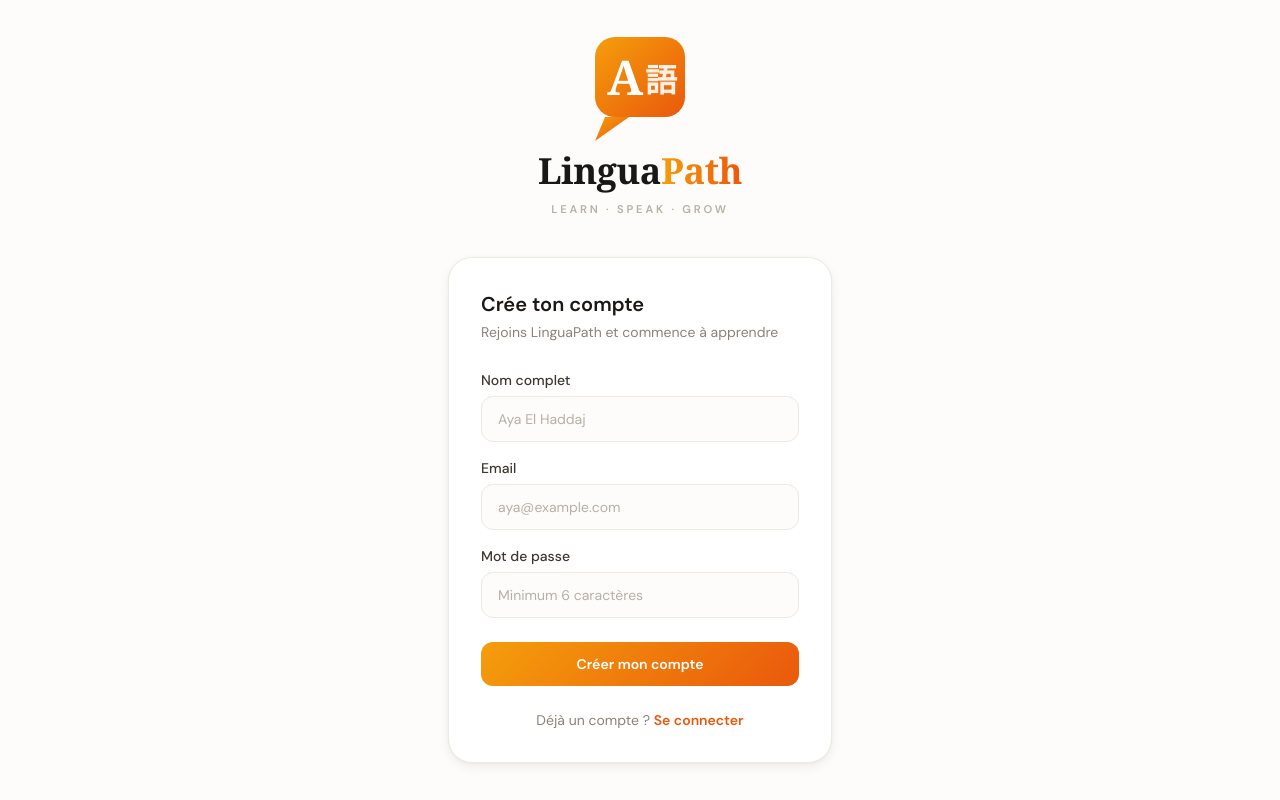
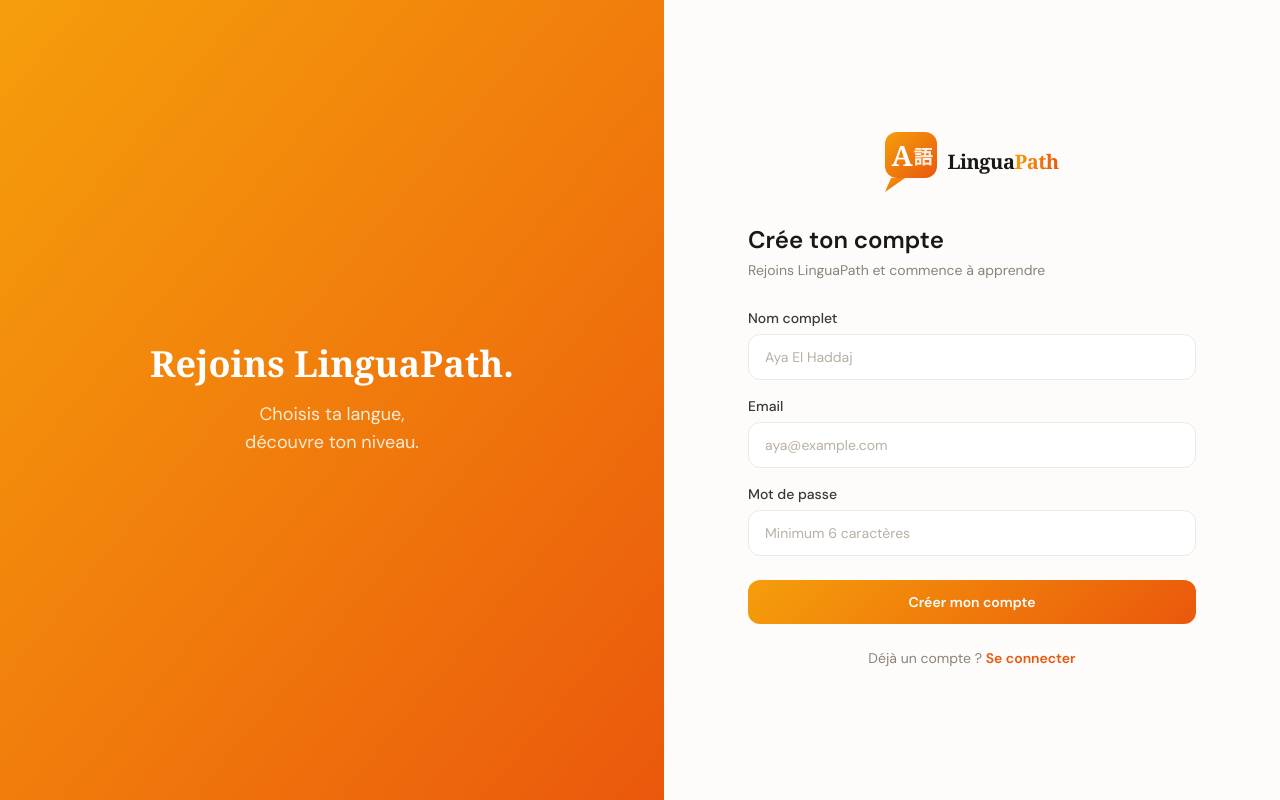
Before and after one commit to ElhaddajAya/linguapath, a React (Vite) app in the folder frontend/: page /signup in a window 1280 px wide. Built offline with nearby package versions, Linux system fonts and the light colour scheme.

Commit message:
Fixed style + profile page

```diff
--- a/frontend/src/components/Logo.jsx
+++ b/frontend/src/components/Logo.jsx
@@ -104,6 +104,58 @@
     );
   }
 
+  // ── VERSION SMALL — icône 52x60 + wordmark (pages auth) ──
+  if (size === "small") {
+    return (
+      <div style={{ display: "flex", alignItems: "center", gap: "10px" }}>
+        <svg
+          width='52'
+          height='60'
+          viewBox='0 0 52 60'
+          xmlns='http://www.w3.org/2000/svg'
+        >
+          <GradDefs id='gSmall' />
+          <rect
+            x='0'
+            y='0'
+            width='52'
+            height='46'
+            rx='12'
+            fill='url(#gSmall)'
+          />
+          <polygon
+            points='6,46 0,60 20,46'
+            fill='url(#gSmall)'
+          />
+          <text
+            x='17'
+            y='34'
+            fontFamily='Georgia, serif'
+            fontSize='28'
+            fontWeight='700'
+            fill='white'
+            textAnchor='middle'
+          >
+            A
+          </text>
+          <text
+            x='38'
+            y='32'
+            fontFamily='serif'
+            fontSize='19'
+            fontWeight='700'
+            fill='white'
+            opacity='0.9'
+            textAnchor='middle'
+          >
+            語
+          </text>
+        </svg>
+        <Wordmark big={false} />
+      </div>
+    );
+  }
+
   // ── VERSION FULL ──
   return (
     <div
--- a/frontend/src/components/NavBar.jsx
+++ b/frontend/src/components/NavBar.jsx
@@ -1,5 +1,3 @@
-// Navbar.jsx — Tailwind pur, blanc chaud + orange
-
 import { Link, useNavigate } from "react-router-dom";
 import Logo from "./Logo";
 
@@ -14,9 +12,9 @@
   };
 
   return (
-    // Barre fixe en haut — fond blanc avec légère ombre
     <nav className='sticky top-0 z-50 bg-white border-b border-warm-200 shadow-soft'>
-      <div className='max-w-5xl mx-auto px-6 h-16 flex items-center justify-between'>
+      {/* max-w-7xl au lieu de max-w-5xl + padding horizontal plus grand */}
+      <div className='max-w-7xl mx-auto px-10 h-16 flex items-center justify-between'>
         {/* Logo cliquable */}
         <Link
           to='/'
@@ -25,9 +23,9 @@
           <Logo size='navbar' />
         </Link>
 
-        {/* Droite */}
-        <div className='flex items-center gap-4'>
-          {/* Nombre de langues si l'utilisateur en a */}
+        {/* Droite — gap augmenté entre les éléments */}
+        <div className='flex items-center gap-6'>
+          {/* Nombre de langues */}
           {user.langues?.length > 0 && (
             <span
               className='hidden sm:block text-xs font-medium
@@ -42,6 +40,9 @@
           <span className='hidden sm:block text-sm font-medium text-warm-600'>
             {user.nom}
           </span>
+
+          {/* Séparateur vertical discret */}
+          <div className='hidden sm:block w-px h-5 bg-warm-200' />
 
           {/* Avatar → profil */}
           <Link to='/profile'>
@@ -60,7 +61,8 @@
           {/* Déconnexion */}
           <button
             onClick={handleLogout}
-            className='text-sm text-warm-400 hover:text-warm-600 transition-colors'
+            className='text-sm text-warm-400 hover:text-warm-700
+                       transition-colors font-medium'
           >
             Déconnexion
           </button>
--- a/frontend/src/pages/Home.jsx
+++ b/frontend/src/pages/Home.jsx
@@ -11,7 +11,7 @@
     <div className='min-h-screen bg-warm-50'>
       <Navbar />
 
-      <div className='max-w-4xl mx-auto px-6 py-10'>
+      <div className='max-w-7xl mx-auto px-10 py-10'>
         {/* Message de bienvenue */}
         <div className='mb-8'>
           <h1 className='text-2xl font-semibold text-warm-900'>
--- a/frontend/src/pages/Signup.jsx
+++ b/frontend/src/pages/Signup.jsx
@@ -1,5 +1,3 @@
-// Signup.jsx — minimal : nom + email + password uniquement
-
 import { useState } from "react";
 import { Link, useNavigate } from "react-router-dom";
 import { register } from "../services/api";
@@ -22,7 +20,6 @@
       const res = await register(form);
       localStorage.setItem("token", res.data.token);
       localStorage.setItem("user", JSON.stringify(res.data.user));
-      // Après inscription → test de niveau
       navigate("/quiz");
     } catch (err) {
       setError(err.response?.data?.message || "Erreur lors de l'inscription");
@@ -32,16 +29,36 @@
   };
 
   return (
-    <div className='min-h-screen bg-warm-50 flex items-center justify-center px-4 py-8'>
-      <div className='w-full max-w-sm'>
-        {/* Logo */}
-        <div className='flex justify-center mb-10'>
-          <Logo size='full' />
+    <div className='min-h-screen bg-warm-50 flex'>
+      {/* Colonne gauche — décorative lg+ */}
+      <div
+        className='hidden lg:flex lg:flex-1 bg-gradient-to-br from-orange-500 to-orange-600
+                      items-center justify-center p-12'
+      >
+        <div className='text-white text-center'>
+          <p
+            className='text-4xl font-bold mb-4'
+            style={{ fontFamily: "Georgia, serif" }}
+          >
+            Rejoins LinguaPath.
+          </p>
+          <p className='text-orange-100 text-lg'>
+            Choisis ta langue,
+            <br />
+            découvre ton niveau.
+          </p>
         </div>
+      </div>
 
-        {/* Card */}
-        <div className='bg-white rounded-3xl shadow-card border border-warm-200 p-8'>
-          <h2 className='text-xl font-semibold text-warm-900 mb-1'>
+      {/* Colonne droite — formulaire */}
+      <div className='flex-1 flex items-center justify-center px-6 py-10'>
+        <div className='w-full max-w-md'>
+          {/* Logo — taille réduite */}
+          <div className='flex justify-center mb-8'>
+            <Logo size='small' />
+          </div>
+
+          <h2 className='text-2xl font-semibold text-warm-900 mb-1'>
             Crée ton compte
           </h2>
           <p className='text-sm text-warm-500 mb-7'>
@@ -61,7 +78,6 @@
             onSubmit={handleSubmit}
             className='flex flex-col gap-4'
           >
-            {/* Nom */}
             <div className='flex flex-col gap-1.5'>
               <label className='text-sm font-medium text-warm-700'>
                 Nom complet
@@ -74,13 +90,12 @@
                 onChange={handleChange}
                 required
                 className='w-full px-4 py-3 rounded-xl border border-warm-200
-                           bg-warm-50 text-warm-900 text-sm placeholder:text-warm-400
+                           bg-white text-warm-900 text-sm placeholder:text-warm-400
                            focus:outline-none focus:border-orange-500
                            focus:ring-2 focus:ring-orange-500/10 transition-all'
               />
             </div>
 
-            {/* Email */}
             <div className='flex flex-col gap-1.5'>
               <label className='text-sm font-medium text-warm-700'>Email</label>
               <input
@@ -91,13 +106,12 @@
                 onChange={handleChange}
                 required
                 className='w-full px-4 py-3 rounded-xl border border-warm-200
-                           bg-warm-50 text-warm-900 text-sm placeholder:text-warm-400
+                           bg-white text-warm-900 text-sm placeholder:text-warm-400
                            focus:outline-none focus:border-orange-500
                            focus:ring-2 focus:ring-orange-500/10 transition-all'
               />
             </div>
 
-            {/* Password */}
             <div className='flex flex-col gap-1.5'>
               <label className='text-sm font-medium text-warm-700'>
                 Mot de passe
@@ -110,7 +124,7 @@
                 onChange={handleChange}
                 required
                 className='w-full px-4 py-3 rounded-xl border border-warm-200
-                           bg-warm-50 text-warm-900 text-sm placeholder:text-warm-400
+                           bg-white text-warm-900 text-sm placeholder:text-warm-400
                            focus:outline-none focus:border-orange-500
                            focus:ring-2 focus:ring-orange-500/10 transition-all'
               />
```
Also changed, not shown: frontend/src/pages/Login.jsx (+31 -18 lines), frontend/src/pages/Profile.jsx (+60 -43 lines).
